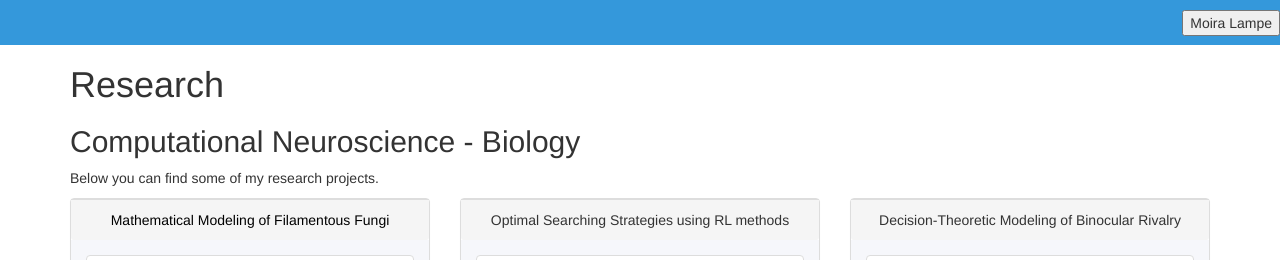
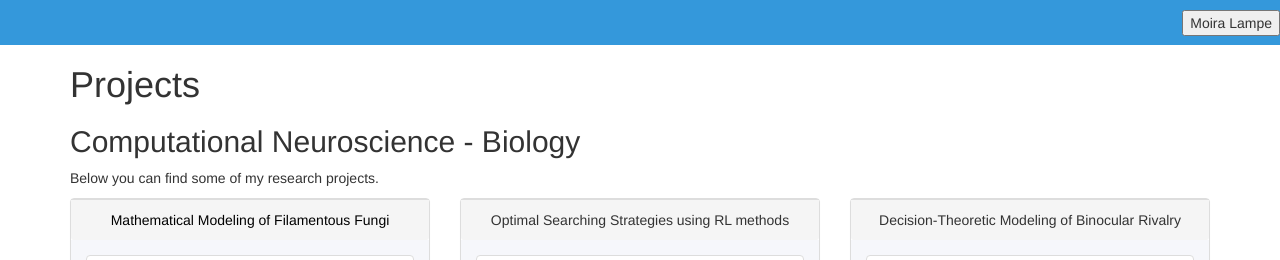
Before and after one commit to MoiraLampe/MoiraLampe.github.io, a Jekyll site: the page md_files/projectspage.html, which Jekyll copies as it is, in a window 1280 px wide. Shown: the top 260 px of the page. Built offline with Jekyll 4.4.1, drawn with Linux system fonts in a browser that asks for light colours; nearby versions of some CDN libraries; a style sheet for code colours, icons or effects is not loaded.

Commit message:
changed title

```diff
--- a/md_files/projectspage.html
+++ b/md_files/projectspage.html
@@ -116,7 +116,7 @@
 
       <div class="row">
          <div class="col-sm-12">
-            <h1>Research</h1>
+            <h1>Projects</h1>
             <h2>Computational Neuroscience - Biology</h2>
             <p align="justify">Below you can find some of my research projects. </p>
 
```
